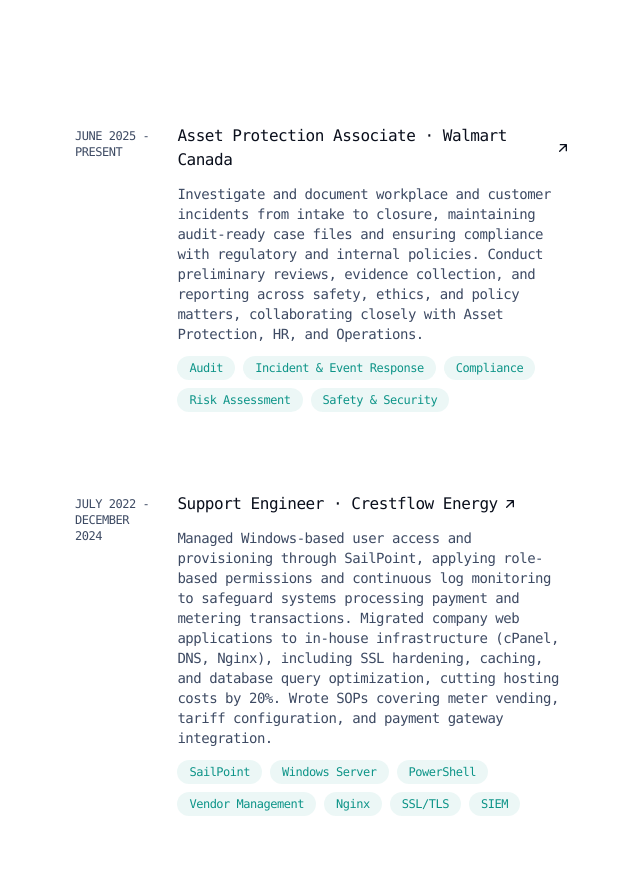
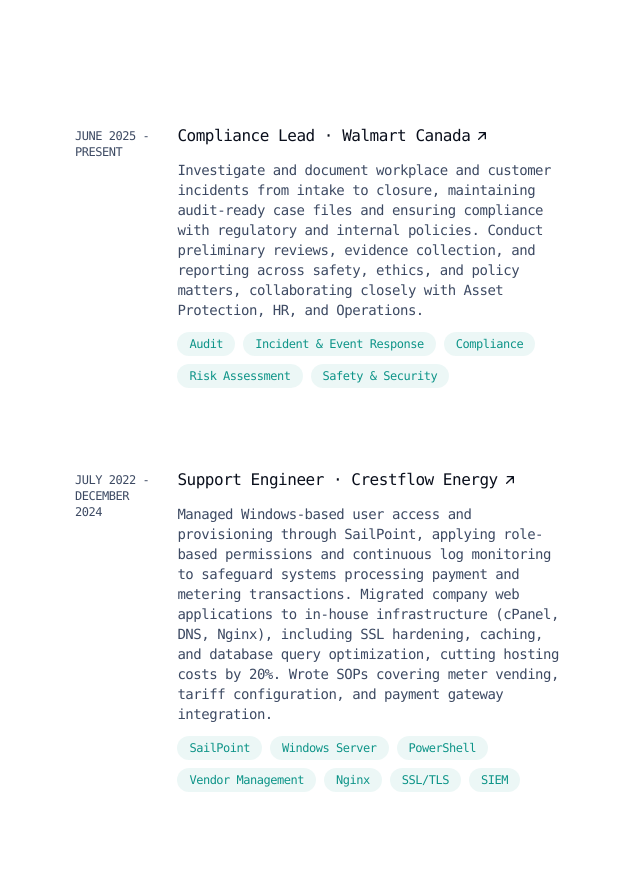
Before and after one commit to Vestertech/sylvesterez, a Next.js app: page / in a window 1280 px wide. Shown: the part 900-1774 px from the top of the page, without its empty margins (597-1237 px from the left). Built offline with nearby package versions, Linux system fonts and the light colour scheme.

Commit message:
Fixes on role

```diff
--- a/app/components/ExperienceSection.tsx
+++ b/app/components/ExperienceSection.tsx
@@ -7,7 +7,7 @@
       <Experience
         start="June 2025"
         end="present"
-        role="Asset Protection Associate"
+        role="Compliance Lead"
         description="Investigate and document workplace and customer incidents from intake to closure, maintaining audit-ready case files and ensuring compliance with regulatory and internal policies. Conduct preliminary reviews, evidence collection, and reporting across safety, ethics, and policy matters, collaborating closely with Asset Protection, HR, and Operations."
         title="Walmart Canada"
         techs={[
```
Also changed, not shown: 1 other file (tests, documents, lock files or other folders).
